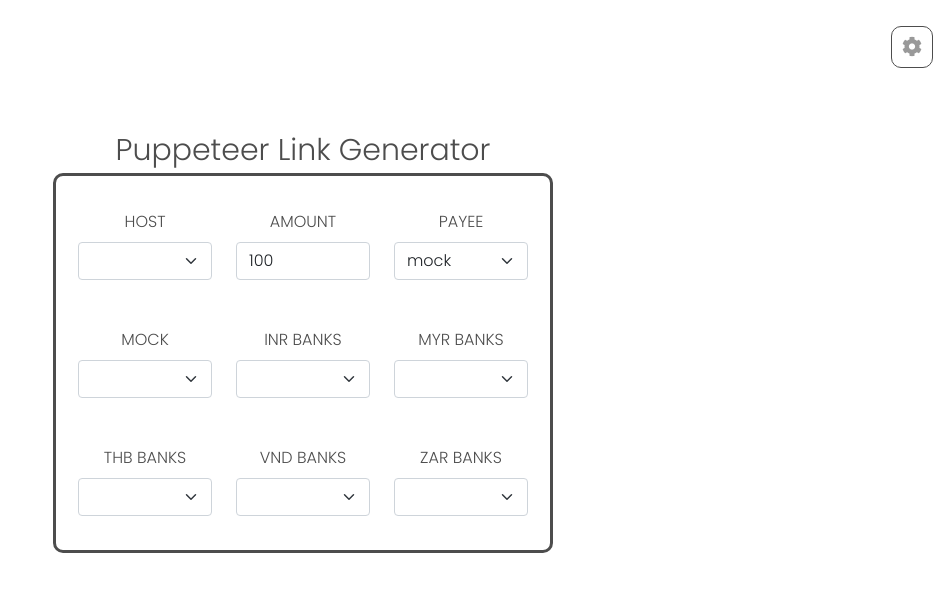
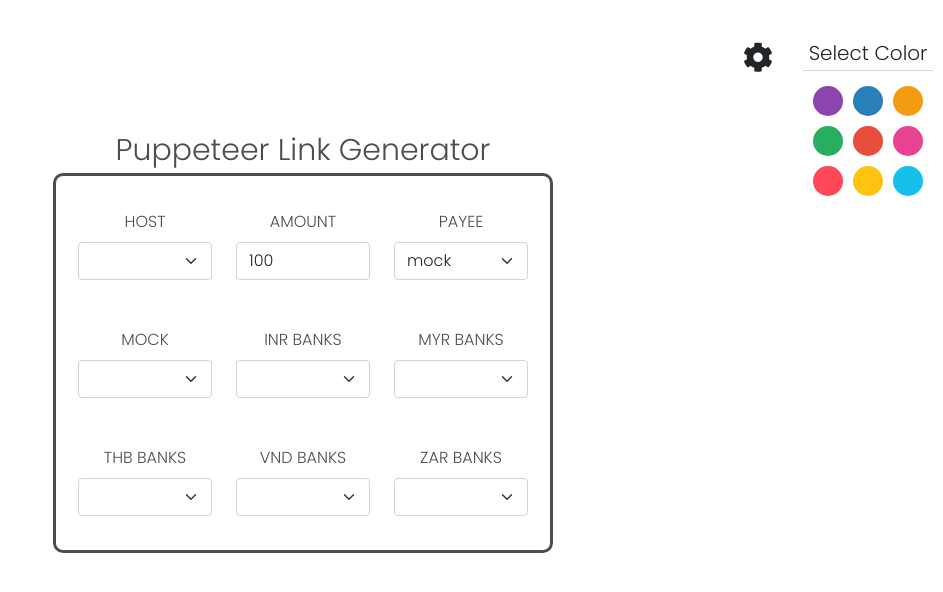
Before and after one commit to jorenbagadiong/linkgenerator, a plain HTML site: page index.html in a window 1280 px wide. Shown: the whole page, without its empty margins (337-1280 px from the left). Drawn offline with nearby package versions, Linux system fonts and the light colour scheme.

Commit message:
fix link

```diff
--- a/app.js
+++ b/app.js
@@ -222,11 +222,13 @@ function getPaymentReference(currency, bank) {
   }
 
   if (host === "dev") {
-    url = `https://puppeteer.dev.carpentum.tech/start/${bank}?amount=${amount}&accountNumber=${payee}&paymentReference=${paymentReference}&returnUrl=https://www.google.com&accountName=someName&currency=${currency}&merchantCode=mc&expiryTime=2023-01-01T00:00:00.000Z&payOrderId=123422`;
-  }
-
-  if (host === "stable") {
-    url = `https://puppeteer.stable.carpentum.tech/start/${bank}?amount=${amount}&accountNumber=${payee}&paymentReference=${paymentReference}&returnUrl=https://www.google.com&accountName=someName&currency=${currency}&merchantCode=mc&expiryTime=2023-01-01T00:00:00.000Z&payOrderId=123422`;
+    if (currency === "MYR") {
+      url = `https://puppeteer.dev.transtech.one/start/${bank}?amount=${amount}&accountNumber=${payee}&paymentReference=${paymentReference}&returnUrl=https://www.google.com&accountName=someName&currency=${currency}&merchantCode=mc&expiryTime=2023-01-01T00:00:00.000Z&payOrderId=123422`;
+    } else if (currency === "ZAR") {
+      url = `https://puppeteer.dev.spinpay.in/start/${bank}?amount=${amount}&accountNumber=${payee}&paymentReference=${paymentReference}&returnUrl=https://www.google.com&accountName=someName&currency=${currency}&merchantCode=mc&expiryTime=2023-01-01T00:00:00.000Z&payOrderId=123422`;
+    } else {
+      url = `https://puppeteer.dev.carpentum.tech/start/${bank}?amount=${amount}&accountNumber=${payee}&paymentReference=${paymentReference}&returnUrl=https://www.google.com&accountName=someName&currency=${currency}&merchantCode=mc&expiryTime=2023-01-01T00:00:00.000Z&payOrderId=123422`;
+    }
   }
 
   window.open(url, "_blank");
--- a/index.html
+++ b/index.html
@@ -20,12 +20,19 @@
   <body>
     <div class="color-switcher">
       <div class="switcher-btn">
-        <i class="fas fa-cog"></i>
+        <i class="fas fa-cog fa-spin"></i>
       </div>
+      <h3>Select Color</h3>
       <div class="theme-buttons-container">
-        <span class="theme-button dark" data-color="dark"></span>
-        <span class="theme-button light" data-color="light"></span>
-        <span class="theme-button gradient" data-color="gradient"></span>
+        <span class="theme-buttons" data-color="#8e44ad" style="background: #8e44ad"></span>
+        <span class="theme-buttons" data-color="#2980b9" style="background: #2980b9"></span>
+        <span class="theme-buttons" data-color="#f39c12" style="background: #f39c12"></span>
+        <span class="theme-buttons" data-color="#27ae60" style="background: #27ae60"></span>
+        <span class="theme-buttons" data-color="#e74c3c" style="background: #e74c3c"></span>
+        <span class="theme-buttons" data-color="#e84393" style="background: #e84393"></span>
+        <span class="theme-buttons" data-color="#ff4757" style="background: #ff4757"></span>
+        <span class="theme-buttons" data-color="#ffc312" style="background: #ffc312"></span>
+        <span class="theme-buttons" data-color="#17c0eb" style="background: #17c0eb"></span>
       </div>
     </div>
     <div id="body">
--- a/style.css
+++ b/style.css
@@ -59,52 +59,44 @@ input {
 .color-switcher {
   position: fixed;
   top: 26px;
-  right: 10px;
-  padding: 5px 10px;
-  background-color: #ffffff;
+  right: 0;
+  width: 150px;
+  padding: 10px;
+  background-color: #fff;
   z-index: 1000;
-  display: flex;
-  flex-direction: column;
-  align-items: center;
-  justify-content: center;
-  border-radius: 10px;
-  border: 1px solid var(--borderColor);
+}
+
+.color-switcher h3 {
+  color: var(--main-color);
+  font-size: 20px;
+  margin-bottom: 10px;
+  border-bottom: 1px solid #3333;
+  padding: 5px 0;
+  text-align: center;
 }
 
 .color-switcher .switcher-btn {
-  color: #999999;
+  position: absolute;
+  top: 0;
+  left: -70px;
+  color: var(--main-color);
+  background: #fff;
+  padding: 10px 20px;
   cursor: pointer;
-  font-size: 20px;
+  font-size: 30px;
 }
 
 .color-switcher .theme-buttons-container {
-  display: none;
+  display: flex;
+  flex-wrap: wrap;
+  justify-content: center;
 }
 
-.color-switcher .theme-buttons-container .theme-button {
+.color-switcher .theme-buttons-container .theme-buttons {
   display: block;
-  height: 20px;
-  width: 20px;
+  height: 30px;
+  width: 30px;
   border-radius: 50%;
-  margin-bottom: 10px;
+  margin: 5px;
   cursor: pointer;
-  border: 1px solid #d9d9d9;
 }
-
-.theme-button.dark {
-  background-color: #121211;
-}
-
-.theme-button.light {
-  background-color: #f0f4fa;
-}
-
-.theme-button.gradient {
-  background: linear-gradient(
-      217deg,
-      rgba(255, 0, 0, 0.8),
-      rgba(255, 0, 0, 0) 70.71%
-    ),
-    linear-gradient(127deg, rgba(0, 255, 0, 0.8), rgba(0, 255, 0, 0) 70.71%),
-    linear-gradient(336deg, rgba(0, 0, 255, 0.8), rgba(0, 0, 255, 0) 70.71%);
-}
```
